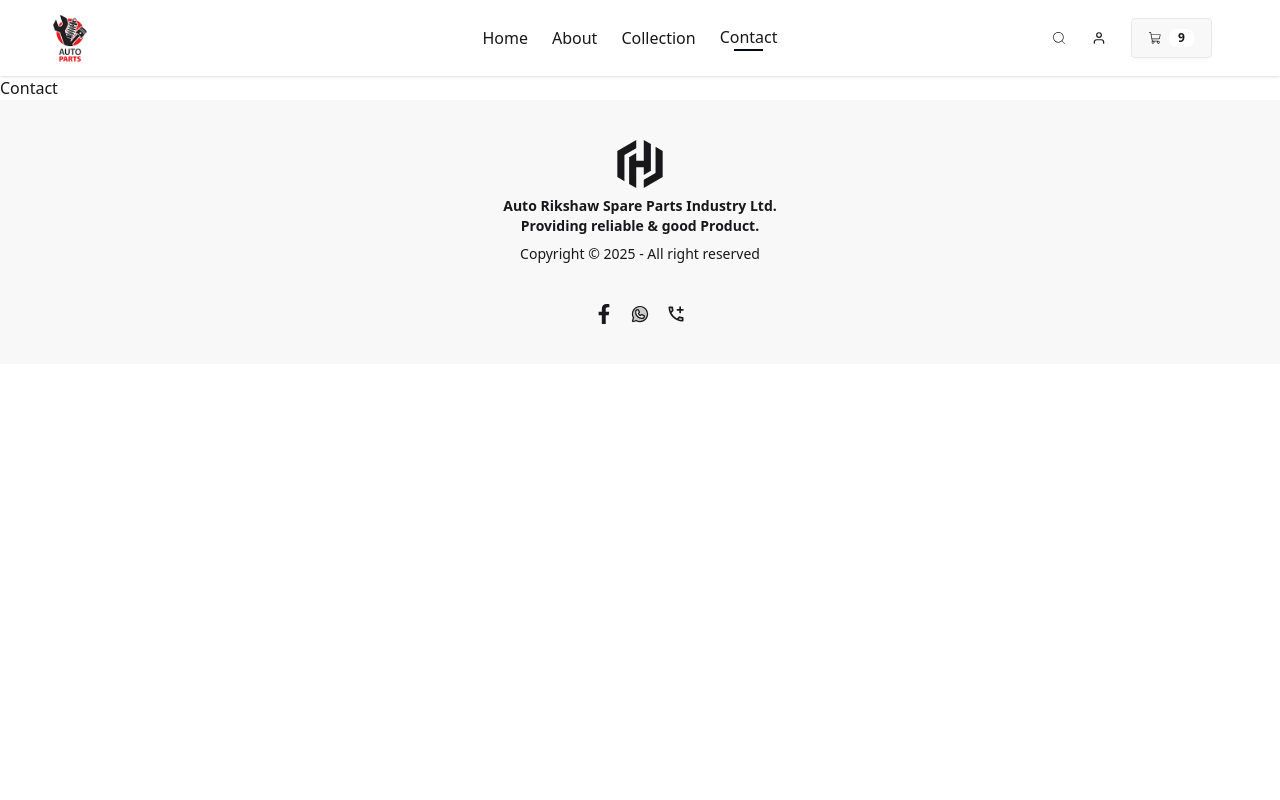
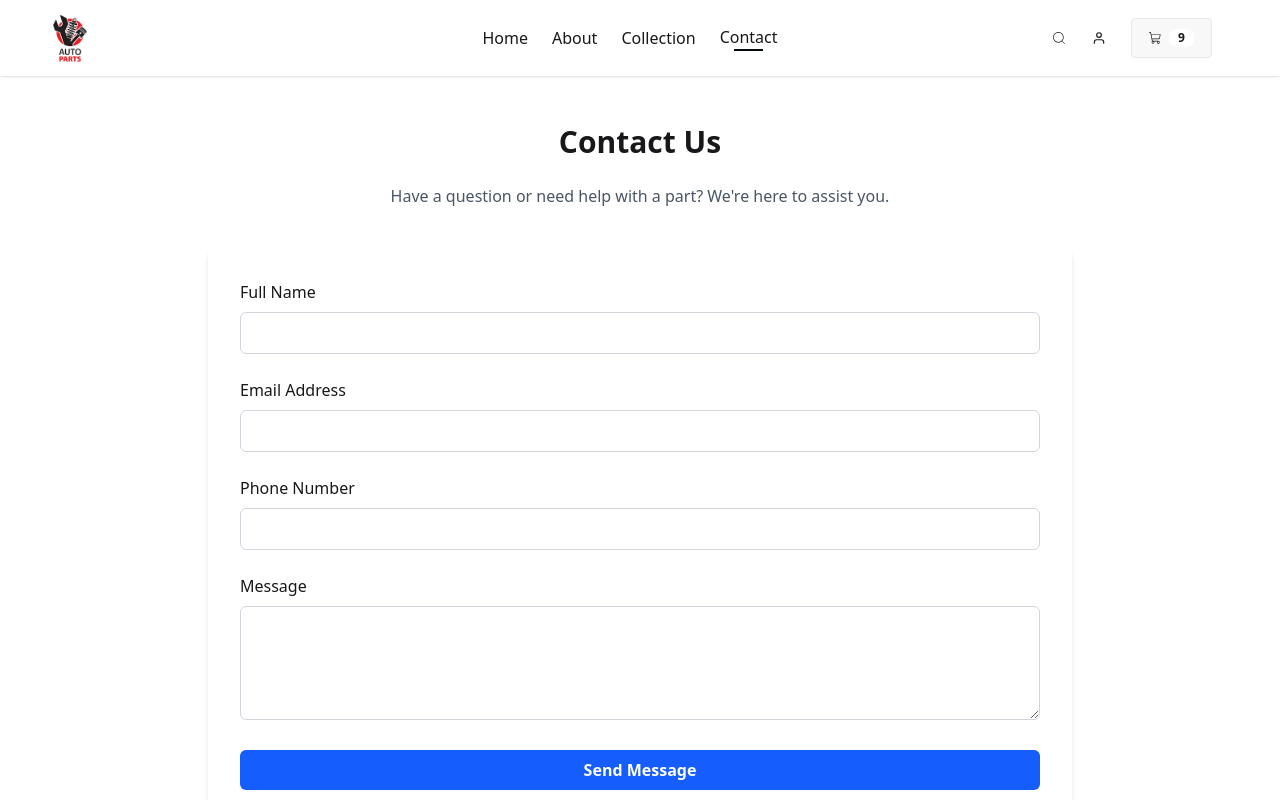
Before and after one commit to Asmatbangash/auto-rikshaw-spares, a React (Vite) app in the folder Frontend/: page /contact in a window 1280 px wide. Shown: the top 800 px of the page. Built offline with nearby package versions, Linux system fonts and the light colour scheme.

Commit message:
modify some components

```diff
--- a/Frontend/src/components/BigCard.jsx
+++ b/Frontend/src/components/BigCard.jsx
@@ -20,6 +20,9 @@
           <span className="text-indigo-600 font-semibold text-lg">
             {item.price}
           </span>
+          <button className="btn bg-black text-white w-full mt-4">
+            Add To Cart
+          </button>
         </div>
       ))}
     </div>
--- a/Frontend/src/pages/About.jsx
+++ b/Frontend/src/pages/About.jsx
@@ -5,9 +5,8 @@
   return (
     <section className="min-h-screen bg-gradient-to-br py-16 px-6 md:px-20">
       <div className="max-w-7xl mx-auto flex flex-col-reverse lg:flex-row items-center gap-12">
-        {/* Text Content */}
         <div className="w-full lg:w-1/2">
-          <h1 className="text-4xl md:text-5xl font-extrabold text-gray-800 mb-6 leading-tight">
+          <h1 className="text-3xl md:text-5xl font-extrabold text-gray-800 mb-6 leading-tight">
             Quality Auto Rickshaw Spare Parts You Can Trust
           </h1>
           <p className="text-gray-700 text-lg leading-relaxed mb-4">
@@ -26,8 +25,6 @@
             needs. Your satisfaction drives us forward.
           </p>
         </div>
-
-        {/* Image */}
         <div className="w-full lg:w-1/2">
           <img
             src={assets.Banner3}
--- a/Frontend/src/pages/Contact.jsx
+++ b/Frontend/src/pages/Contact.jsx
@@ -1,7 +1,64 @@
 import React from "react";
 
 function Contact() {
-  return <div>Contact</div>;
+  return (
+    <section class="max-w-4xl mx-auto px-4 py-12">
+      <h2 class="text-3xl font-bold text-center mb-6">Contact Us</h2>
+      <p class="text-center text-gray-600 mb-10">
+        Have a question or need help with a part? We're here to assist you.
+      </p>
+
+      <div class="bg-white shadow-md rounded-lg p-8">
+        <form action="#" method="POST" class="grid grid-cols-1 gap-6">
+          <div>
+            <label class="block mb-2 font-medium">Full Name</label>
+            <input
+              type="text"
+              name="name"
+              required
+              class="w-full border border-gray-300 rounded-md px-4 py-2 focus:outline-none focus:ring-2 focus:ring-blue-500"
+            />
+          </div>
+
+          <div>
+            <label class="block mb-2 font-medium">Email Address</label>
+            <input
+              type="email"
+              name="email"
+              required
+              class="w-full border border-gray-300 rounded-md px-4 py-2 focus:outline-none focus:ring-2 focus:ring-blue-500"
+            />
+          </div>
+
+          <div>
+            <label class="block mb-2 font-medium">Phone Number</label>
+            <input
+              type="text"
+              name="phone"
+              class="w-full border border-gray-300 rounded-md px-4 py-2 focus:outline-none focus:ring-2 focus:ring-blue-500"
+            />
+          </div>
+
+          <div>
+            <label class="block mb-2 font-medium">Message</label>
+            <textarea
+              name="message"
+              rows="4"
+              required
+              class="w-full border border-gray-300 rounded-md px-4 py-2 focus:outline-none focus:ring-2 focus:ring-blue-500"
+            ></textarea>
+          </div>
+
+          <button
+            type="submit"
+            class="bg-blue-600 text-white font-semibold py-2 px-6 rounded-md hover:bg-blue-700 transition duration-300"
+          >
+            Send Message
+          </button>
+        </form>
+      </div>
+    </section>
+  );
 }
 
 export default Contact;
```
